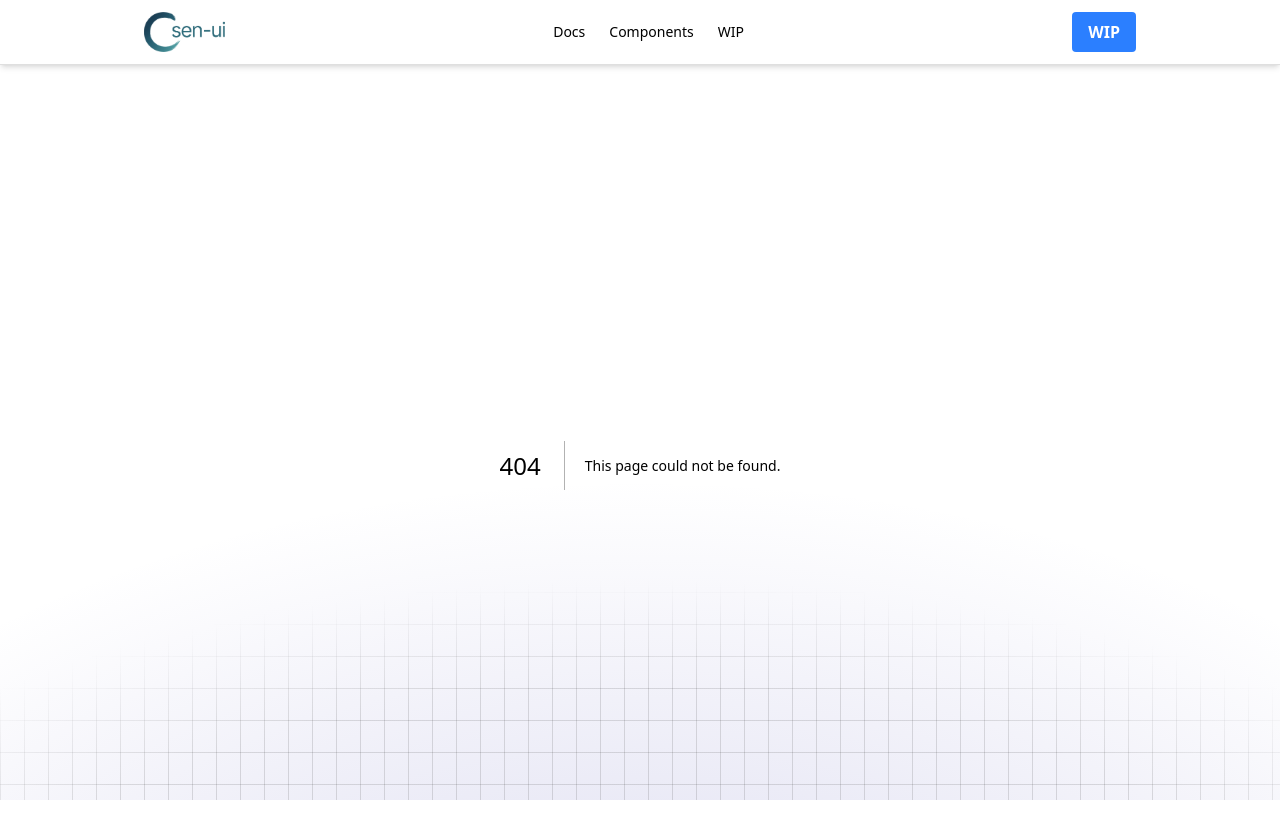
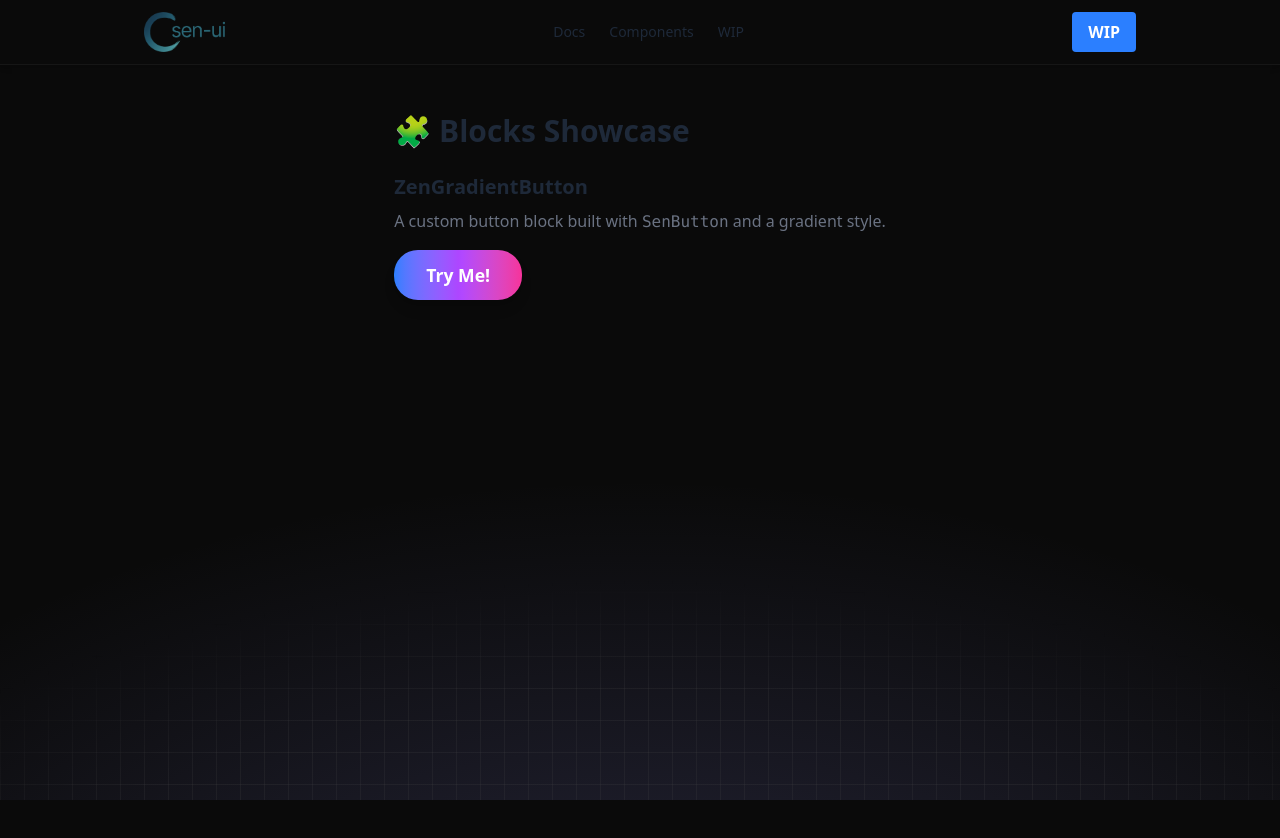
Before and after one commit to geryenkohawsen/sen-ui, a Next.js app: page /blocks in a window 1280 px wide. Before the commit this address had no page. Shown: the top 838 px of the page. After the commit the page ends 800 px from the top, so only its background shows below. Built offline with nearby package versions, Linux system fonts and the light colour scheme.

Commit message:
feat: add ZenGradientButton component with gradient styling

```diff
--- /dev/null
+++ b/app/blocks/page.tsx
@@ -0,0 +1,39 @@
+import { SenButton } from '@/src'
+
+// Custom block: ZenGradientButton
+function ZenGradientButton(props: React.ComponentProps<typeof SenButton>) {
+  return (
+    <SenButton
+      {...props}
+      className={
+        'bg-gradient-to-r from-blue-500 via-purple-500 to-pink-500 text-white shadow-lg transition-all hover:from-blue-600 hover:to-pink-600 ' +
+        (props.className || '')
+      }
+      style={{
+        borderRadius: '1.5rem',
+        padding: '0.75rem 2rem',
+        fontWeight: 600,
+        fontSize: '1.1rem',
+        ...props.style,
+      }}
+    >
+      {props.children}
+    </SenButton>
+  )
+}
+
+export default function BlocksShowcasePage() {
+  return (
+    <div className="mx-auto max-w-xl py-12">
+      <h1 className="mb-6 text-3xl font-bold">🧩 Blocks Showcase</h1>
+      <section className="mb-10">
+        <h2 className="mb-2 text-xl font-semibold">ZenGradientButton</h2>
+        <p className="mb-4 text-gray-500 dark:text-gray-400">
+          A custom button block built with <code>SenButton</code> and a gradient
+          style.
+        </p>
+        <ZenGradientButton>Try Me!</ZenGradientButton>
+      </section>
+    </div>
+  )
+}
```
